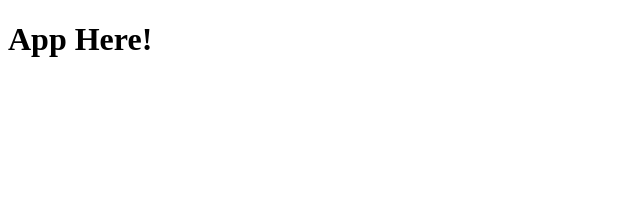
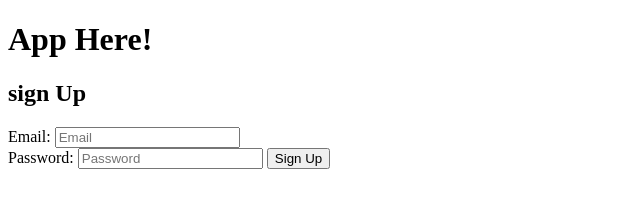
Before and after one commit to vishal30982/App-Here, a website with bundled scripts: page index.html in a window 1280 px wide. Shown: the whole page, without its empty margins (0-640 px from the left). Built offline with nearby package versions, Linux system fonts and the light colour scheme.

Commit message:
Update index.html
added sign up feature

```diff
--- a/index.html
+++ b/index.html
@@ -7,6 +7,20 @@
 </head>
 <body>
     <h1>App Here!</h1>
+    <h2>sign Up</h2>
+    <form action="">
+        <label for="email">Email: </label>
+        <input id="email" type="text" placeholder="Email">
+        <br>
+        <label for="password">Password: </label>
+        <input id="password" type="password" placeholder="Password">
+        <button id="sign-up">Sign Up</button>
+    </form>
+    <p id="result-box"></p>
+
+    <script type="module" src="https://www.gstatic.com/firebasejs/10.7.1/firebase-app.js"></script>
+    <script type="module" src="https://www.gstatic.com/firebasejs/10.7.1/firebase-analytics.js"></script>
+    <script type="module" src="https://www.gstatic.com/firebasejs/10.7.1/firebase-auth.js"></script>
     <script src="./script.js" type="module"></script>
 </body>
 </html>
```
